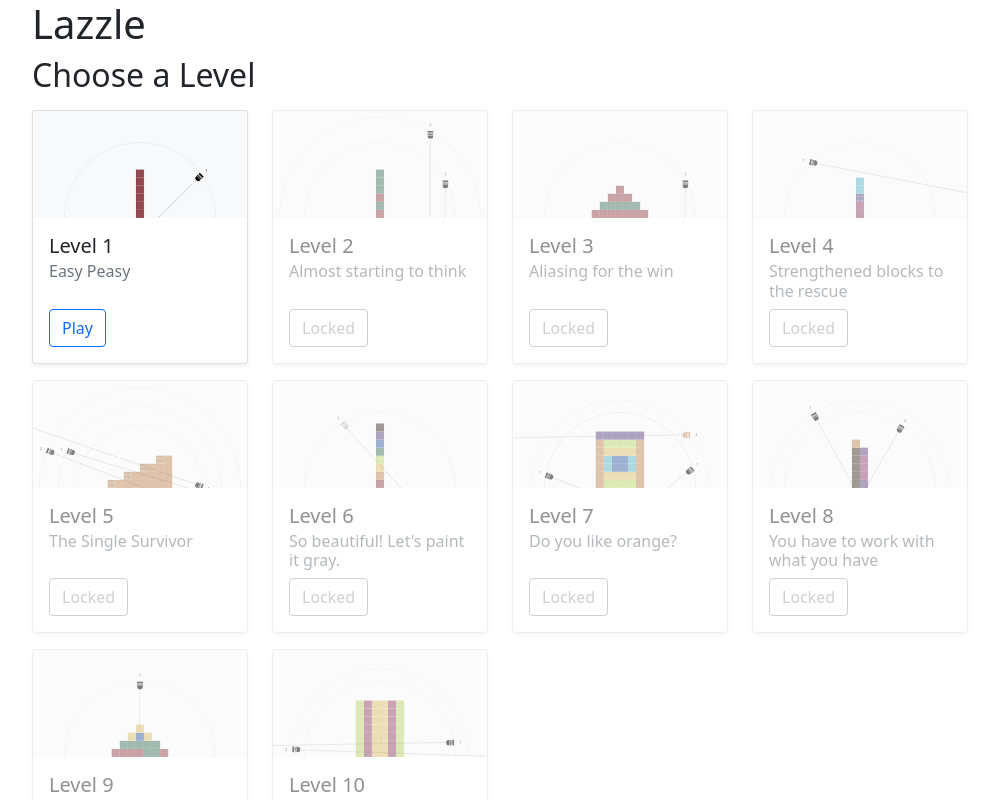
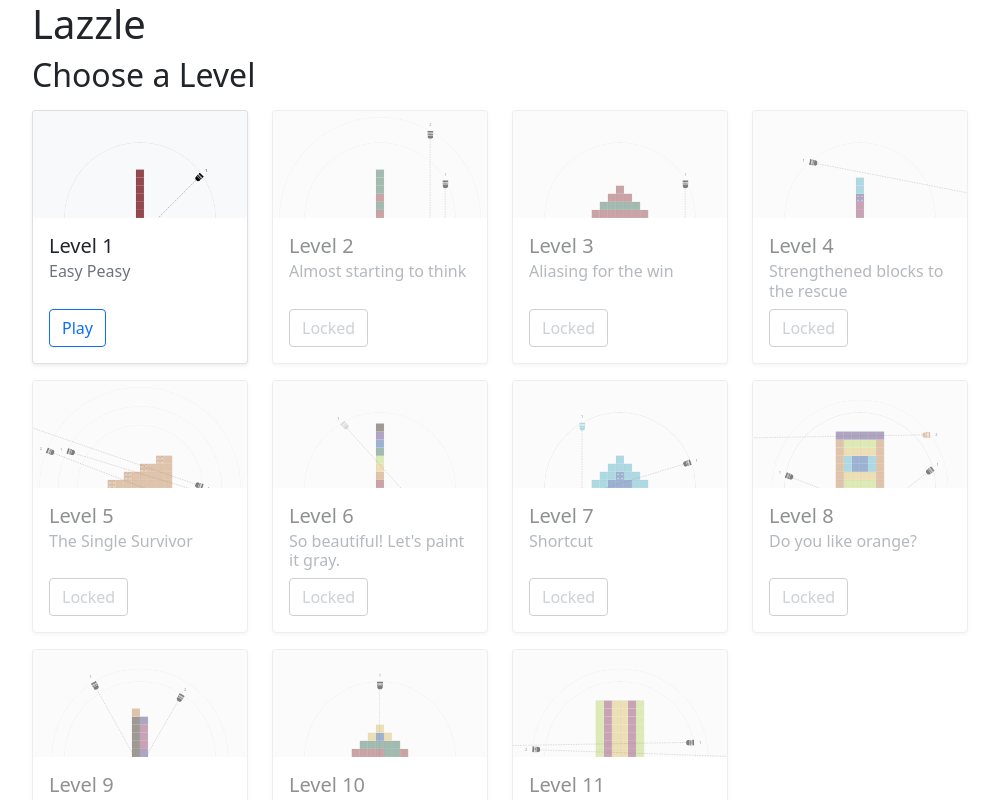
Before and after one commit to steffenraubvogel/lazzle, a React (Create React App) app: page /game in a window 1280 px wide. Shown: the top 800 px of the page, without its empty margins (140-1139 px from the left). Built offline with nearby package versions, Linux system fonts and the light colour scheme.

Commit message:
new level, fix shortcut bug when input focused

```diff
--- a/src/lazzle/Game.tsx
+++ b/src/lazzle/Game.tsx
@@ -19,6 +19,7 @@ import { ReactComponent as ShieldPlusIcon } from "bootstrap-icons/icons/shield-p
 import { ReactComponent as ShieldMinusIcon } from "bootstrap-icons/icons/shield-minus.svg"
 import AutoScaler from "../components/AutoScaler";
 import { Trans, useTranslation } from "react-i18next";
+import { useShortcuts } from "./Util";
 
 export default function Game(props: {
     level: Level,
@@ -255,21 +256,10 @@ export default function Game(props: {
         setSpeed(1000) // increase speed such that it appears to be almost instant
     }
 
-    useEffect(() => {
-        // handle shortcuts
-        const eventListener: (event: KeyboardEvent) => void = (event) => {
-            if (event.key === 'g') {
-                toggleGoal()
-                event.preventDefault() // prevents browser features like quick search
-            }
-            else if (event.key === 's') {
-                startLasers()
-                event.preventDefault()
-            }
-        }
-        document.addEventListener("keydown", eventListener);
-        return () => document.removeEventListener("keydown", eventListener);
-    }, [])
+    useShortcuts({
+        'g': () => toggleGoal(),
+        's': () => startLasers()
+    })
 
     return <>
         <div className='mt-3 mb-2'>
--- a/src/lazzle/LazzleEditor.tsx
+++ b/src/lazzle/LazzleEditor.tsx
@@ -14,7 +14,7 @@ import AutoScaler from "../components/AutoScaler";
 import Game from "./Game";
 import Obfuscate from 'react-obfuscate';
 import { Trans, useTranslation } from "react-i18next";
-import { getTranslation } from "./Util";
+import { getTranslation, useShortcuts } from "./Util";
 
 export default function LazzleLevelEditor() {
 
@@ -211,17 +211,9 @@ export default function LazzleLevelEditor() {
         }
     }
 
-    useEffect(() => {
-        // handle shortcuts
-        const eventListener: (event: KeyboardEvent) => void = (event) => {
-            if (event.key === 'g') {
-                setShowGoal(prev => !prev)
-                event.preventDefault() // prevents browser features like quick search
-            }
-        }
-        document.addEventListener("keydown", eventListener);
-        return () => document.removeEventListener("keydown", eventListener);
-    }, [])
+    useShortcuts({
+        'g': () => setShowGoal(prev => !prev)
+    })
 
     return <div className={"container-md " + styles.lazzle}>
         <h1>{t('editor.heading')}</h1>
@@ -444,9 +436,7 @@ export default function LazzleLevelEditor() {
                 </label>
                 <div className='row'>
                     <div className='col'>
-                        <textarea
-                            className={'form-control ' + styles.importInput} id="importInput" rows={4}
-                            value={importValue} onChange={handleImportInputChange}>
+                        <textarea className='form-control' id="importInput" rows={4} value={importValue} onChange={handleImportInputChange}>
                         </textarea>
                     </div>
                     <div className='col-auto'>
--- a/src/lazzle/Levels.ts
+++ b/src/lazzle/Levels.ts
@@ -8,6 +8,7 @@ import LevelRecolor2 from './levels/level_simple_recolor2.json'
 import LevelRestricted from './levels/level_medium_restricted.json'
 import Level4 from './levels/level_medium_cross.json'
 import Level5 from './levels/level_medium_colored.json'
+import LevelShortcut from './levels/level_simple_shortcut.json'
 import { TranslatedString } from './Util'
 
 export const Colors: string[] = [
@@ -52,4 +53,4 @@ export type Level = {
     lasers: LevelLaser[] // initial lasers
 }
 
-export const AllLevels: Level[] = [Level1, Level2, Level3, LevelStrengthened, LevelStrengthened2, LevelRecolor2, LevelRecolor, LevelRestricted, Level5, Level4]
+export const AllLevels: Level[] = [Level1, Level2, Level3, LevelStrengthened, LevelStrengthened2, LevelRecolor2, LevelShortcut, LevelRecolor, LevelRestricted, Level5, Level4]
--- a/src/lazzle/Util.ts
+++ b/src/lazzle/Util.ts
@@ -1,4 +1,5 @@
 import { i18n } from "i18next";
+import { useEffect } from "react";
 
 // global variable for unqiue IDs on client-side, especially useful for react keys
 let idCounter: number = 0;
@@ -19,3 +20,22 @@ export function getTranslation(texts: TranslatedString, i18n: i18n) {
     }
     return texts[i18n.options.fallbackLng as string]
 }
+
+// register shortcuts properly
+export function useShortcuts(keyToActionMap: { [key: string]: (event: KeyboardEvent) => void }) {
+    useEffect(() => {
+        const eventListener: (event: KeyboardEvent) => void = (event) => {
+            if ((event.target as Element).matches("input,textarea")) {
+                // when an input element is focused, do not trigger shortcuts
+                return;
+            }
+            if (keyToActionMap[event.key]) {
+                keyToActionMap[event.key](event)
+                event.preventDefault() // prevents browser features like quick search
+            }
+        }
+        document.addEventListener("keydown", eventListener);
+        return () => document.removeEventListener("keydown", eventListener);
+    // eslint-disable-next-line react-hooks/exhaustive-deps
+    }, [])
+}
--- /dev/null
+++ b/src/lazzle/levels/level_simple_shortcut.json
@@ -0,0 +1,181 @@
+{
+    "name": {
+        "en": "Shortcut",
+        "de": "Abkürzung"
+    },
+    "gridX": 7,
+    "gridY": 9,
+    "blocks": [
+        {
+            "x": 3,
+            "y": 8,
+            "color": 2,
+            "strength": 1
+        },
+        {
+            "x": 3,
+            "y": 7,
+            "color": 2,
+            "strength": 2
+        },
+        {
+            "x": 2,
+            "y": 8,
+            "color": 2,
+            "strength": 1
+        },
+        {
+            "x": 4,
+            "y": 8,
+            "color": 2,
+            "strength": 1
+        },
+        {
+            "x": 2,
+            "y": 7,
+            "color": 5,
+            "strength": 1
+        },
+        {
+            "x": 3,
+            "y": 6,
+            "color": 5,
+            "strength": 1
+        },
+        {
+            "x": 4,
+            "y": 7,
+            "color": 5,
+            "strength": 1
+        },
+        {
+            "x": 2,
+            "y": 6,
+            "color": 5,
+            "strength": 1
+        },
+        {
+            "x": 3,
+            "y": 5,
+            "color": 5,
+            "strength": 1
+        },
+        {
+            "x": 4,
+            "y": 6,
+            "color": 5,
+            "strength": 1
+        },
+        {
+            "x": 1,
+            "y": 8,
+            "color": 5,
+            "strength": 1
+        },
+        {
+            "x": 0,
+            "y": 8,
+            "color": 5,
+            "strength": 1
+        },
+        {
+            "x": 1,
+            "y": 7,
+            "color": 5,
+            "strength": 1
+        },
+        {
+            "x": 5,
+            "y": 7,
+            "color": 5,
+            "strength": 1
+        },
+        {
+            "x": 5,
+            "y": 8,
+            "color": 5,
+            "strength": 1
+        },
+        {
+            "x": 6,
+            "y": 8,
+            "color": 5,
+            "strength": 1
+        }
+    ],
+    "goal": [
+        {
+            "x": 3,
+            "y": 8,
+            "color": 5,
+            "strength": 2
+        },
+        {
+            "x": 2,
+            "y": 8,
+            "color": 5,
+            "strength": 1
+        },
+        {
+            "x": 3,
+            "y": 7,
+            "color": 5,
+            "strength": 1
+        },
+        {
+            "x": 4,
+            "y": 8,
+            "color": 5,
+            "strength": 1
+        },
+        {
+            "x": 1,
+            "y": 8,
+            "color": 5,
+            "strength": 1
+        },
+        {
+            "x": 2,
+            "y": 7,
+            "color": 5,
+            "strength": 1
+        },
+        {
+            "x": 3,
+            "y": 6,
+            "color": 5,
+            "strength": 1
+        },
+        {
+            "x": 4,
+            "y": 7,
+            "color": 5,
+            "strength": 1
+        },
+        {
+            "x": 5,
+            "y": 8,
+            "color": 5,
+            "strength": 1
+        }
+    ],
+    "lasers": [
+        {
+            "order": 1,
+            "distance": 300,
+            "angle": 120,
+            "rotation": 270,
+            "movable": true,
+            "rotatable": true,
+            "color": 5
+        },
+        {
+            "distance": 300,
+            "rotation": 343,
+            "angle": 20,
+            "order": 1,
+            "movable": true,
+            "rotatable": true
+        }
+    ]
+}
```
